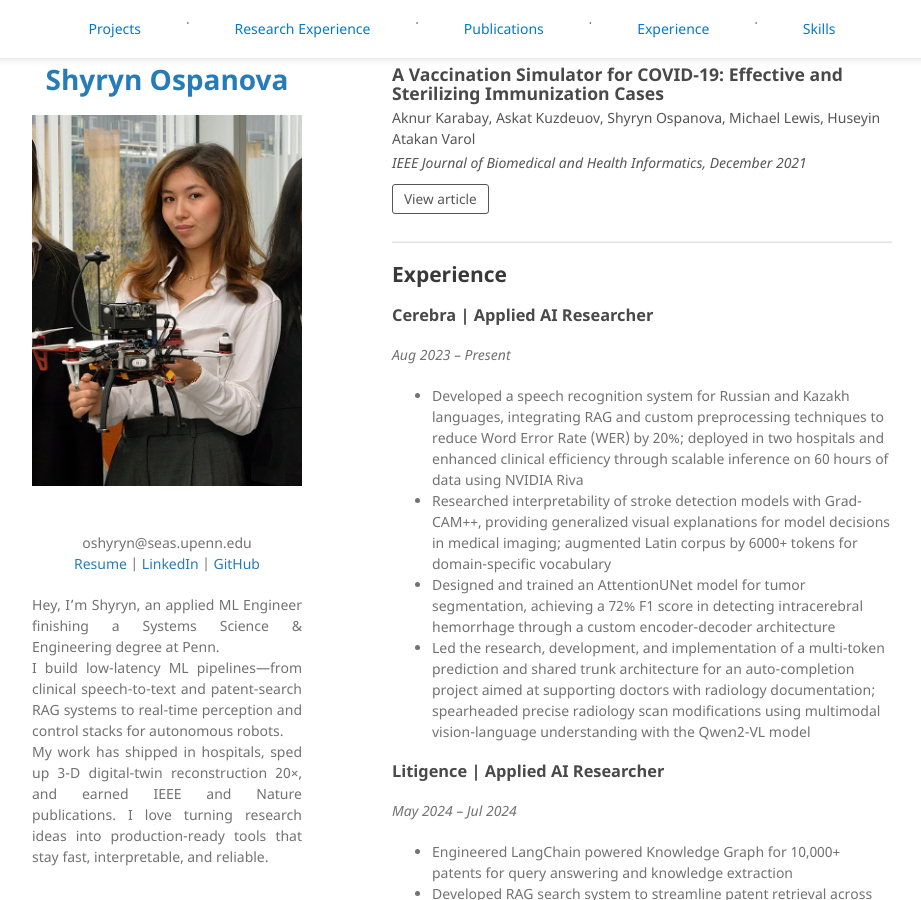
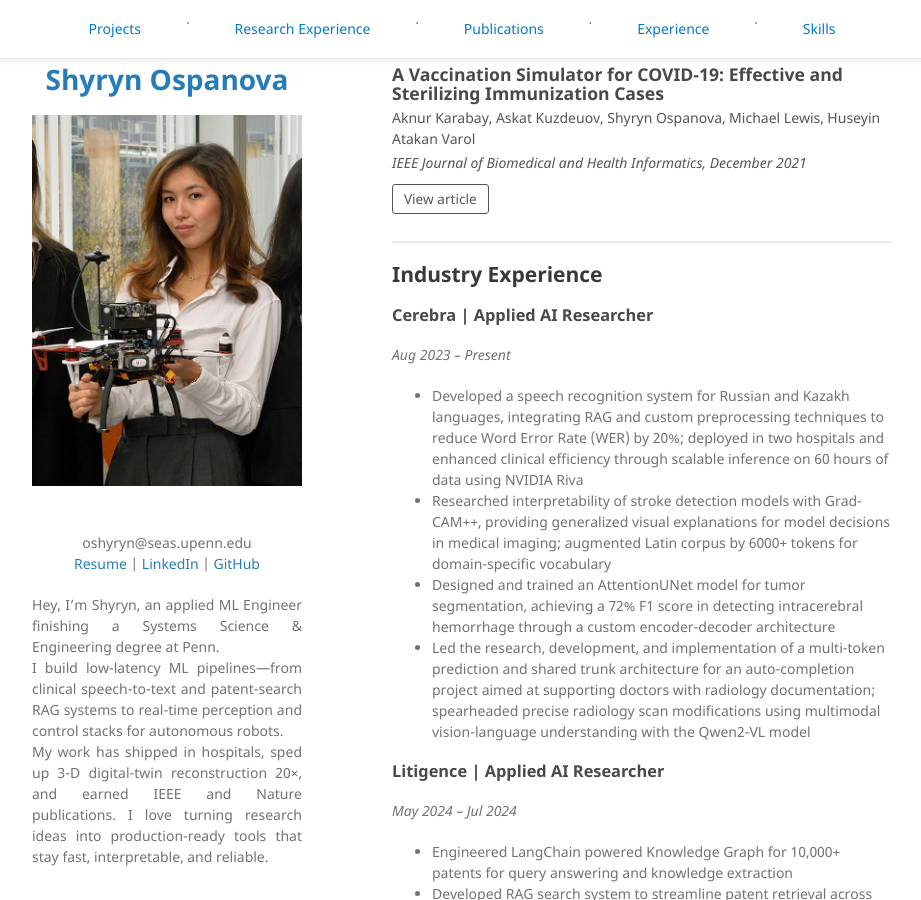
Before and after one commit to re1null0/portfolio.io, a Jekyll site: the page built from index.md, in a window 1280 px wide and 900 px high, scrolled down 3663 px. Shown: the whole window, without its empty margins (178-1099 px from the left). Built offline with Jekyll 4.4.1, drawn with Linux system fonts in a browser that asks for light colours.

Commit message:
Update index.md

```diff
--- a/index.md
+++ b/index.md
@@ -297,7 +297,7 @@ Produced the first public curriculum on Neural Networks and Computer Vision (Ope
 </style>
 
 ---
-## Experience {#work}
+## Industry Experience {#work}
 
 ### Cerebra | Applied AI Researcher
 *Aug 2023 – Present*
```
